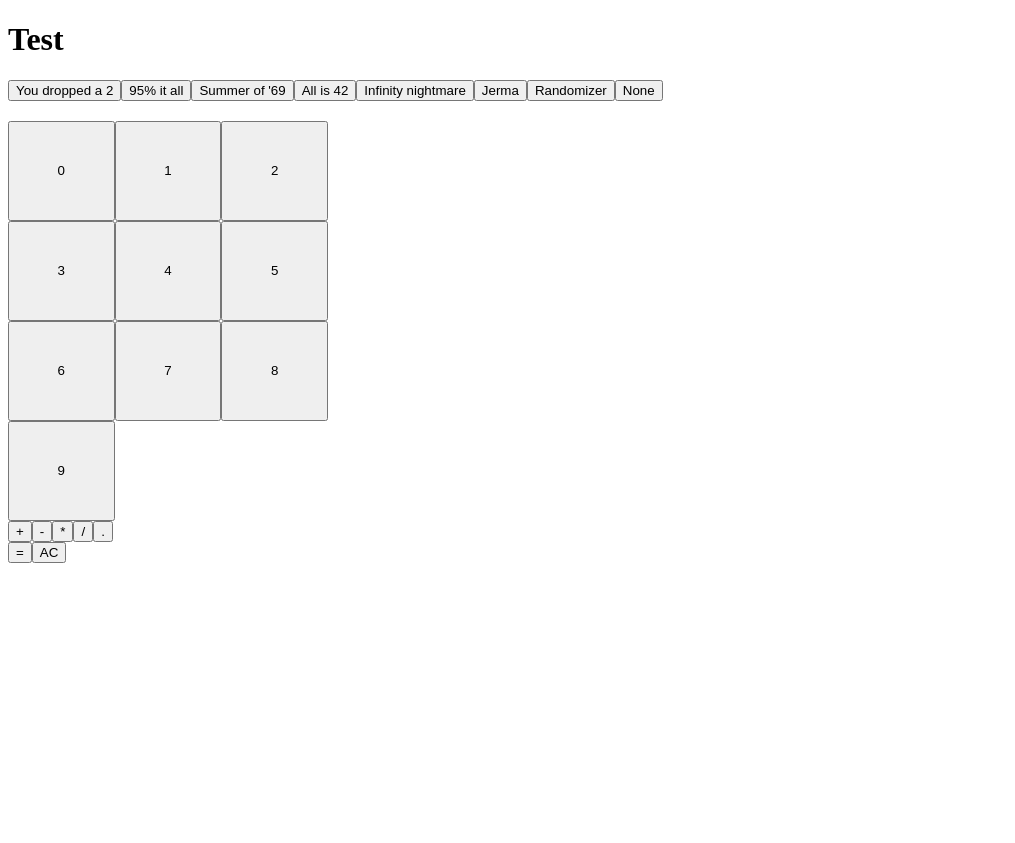
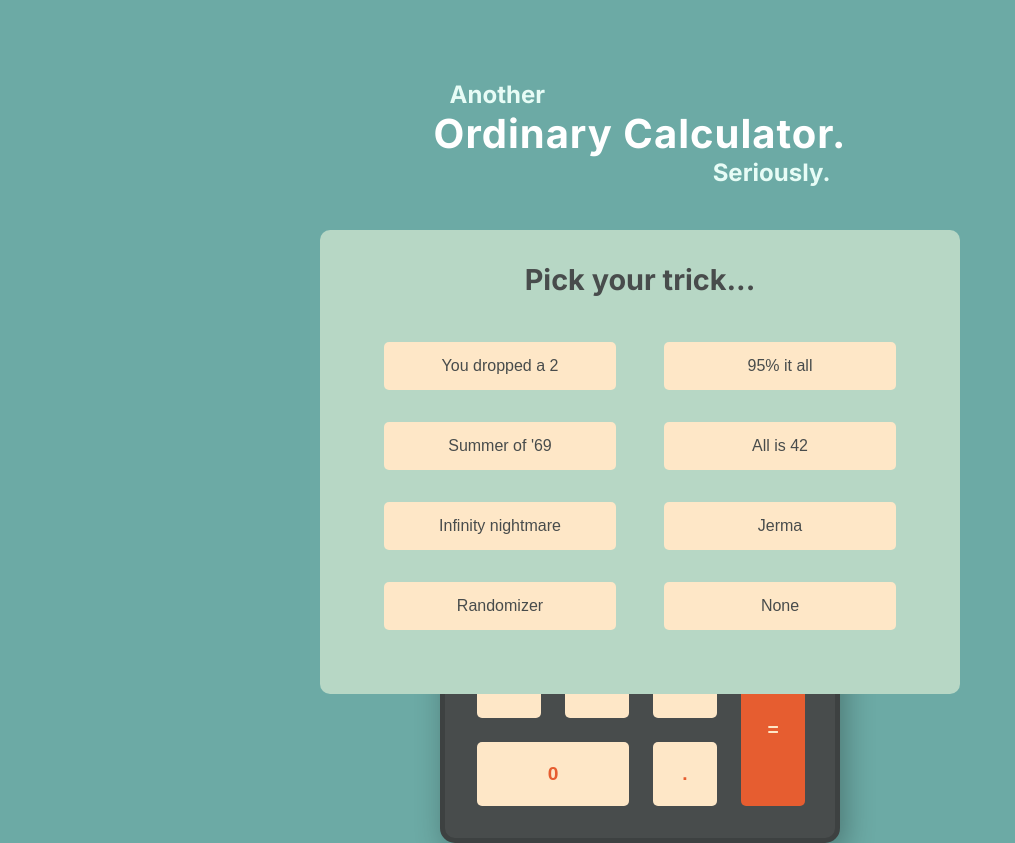
Before and after one commit to popoxta/evil-calculator, a React (Vite) app: page / in a window 1280 px wide. Shown: the whole page, without its empty margins (0-1015 px from the left). Before the commit the page ends 800 px from the top, so only its background shows below. Built offline with nearby package versions, Linux system fonts and the light colour scheme.

Commit message:
Add classes and styles

```diff
--- a/index.html
+++ b/index.html
@@ -9,5 +9,6 @@
   <body>
     <div id="root"></div>
     <script type="module" src="/src/main.tsx"></script>
+    <script src="https://kit.fontawesome.com/090f8001a3.js" crossorigin="anonymous"></script>
   </body>
 </html>
--- a/src/App.tsx
+++ b/src/App.tsx
@@ -4,6 +4,7 @@ import {useState} from "react";
 
 function App() {
     const [evil, setEvil] = useState({name: '', value: ''})
+    const [showEvil, setShowEvil] = useState(true)
 
     const evilOptions = [
         {name: 'You dropped a 2', value: '+2'},
@@ -15,17 +16,22 @@ function App() {
         {name: 'Randomizer', value: ''}
     ]
 
-    function handleSetEvil(newEvil) {
-        if (newEvil === false) return
+    function handleSetEvil(newEvil): void {
+        setShowEvil(false)
+        if (newEvil === null) return
         setEvil(newEvil)
     }
 
     return (
-        <>
-            <h1>Test</h1>
-            <EvilSelector handleClick={handleSetEvil} evilOptions={evilOptions}/>
+        <div className={'container'}>
+            <div className={'header'}>
+                <h2>Another</h2>
+                <h1>Ordinary Calculator.</h1>
+                <h2>Seriously.</h2>
+            </div>
+            {showEvil && <EvilSelector handleClick={handleSetEvil} evilOptions={evilOptions}/>}
             <Calculator evil={evil}/>
-        </>
+        </div>
     )
 }
 
--- a/src/components/AC.tsx
+++ b/src/components/AC.tsx
@@ -1,4 +1,4 @@
 export default function AC({handleClick}){
 
-    return <button onClick={handleClick} id={'ac'}>AC</button>
+    return <button className={'calculator-btn ac'} onClick={handleClick} id={'ac'}>AC</button>
 }
--- a/src/components/Buttons.tsx
+++ b/src/components/Buttons.tsx
@@ -7,7 +7,7 @@ export default function Buttons({handleClick}) {
             return (
                 <button
                     key={`btn-${i}`}
-                    className={'calculator-btn'}
+                    className={`calculator-btn number-${i}`}
                     id={i.toString()}
                     onClick={handleClick}>
                     {i}
@@ -15,10 +15,6 @@ export default function Buttons({handleClick}) {
             )
         })
 
+    return buttons
 
-    return (
-        <div className={'calculator-buttons'}>
-            {buttons}
-        </div>
-    )
 }
--- a/src/components/Calculator.tsx
+++ b/src/components/Calculator.tsx
@@ -2,7 +2,7 @@ import {useState} from "react";
 import Buttons from "./Buttons.tsx";
 import OperandButtons from "./OperandButtons.tsx";
 import Equals from "./Equals.tsx";
-import {evaluate, re} from "mathjs";
+import {evaluate} from "mathjs";
 import AC from "./AC.tsx";
 
 // yes this is my first time using ts, have mercy
@@ -53,16 +53,16 @@ export default function Calculator({evil}) {
     function calculate(): void {
         if (isNaN(+equation[equation.length - 1])) return
 
-        let valueToCalculate:string = equation.join('')
+        let valueToCalculate: string = equation.join('')
 
         if (evil.value === '42' || evil.value === '1969') valueToCalculate = evil.value
         else if (evil.name === 'Randomizer') valueToCalculate += randomModifier()
         else valueToCalculate += evil.value
 
-        setEquation([evaluate(valueToCalculate).toFixed(2).toString()])
+        setEquation([evaluate(valueToCalculate).toString()])
     }
 
-    function randomModifier(): string{
+    function randomModifier(): string {
         const operators: string[] = ['+', '-', '*', '/']
         const randomValue: string = operators[Math.floor(Math.random() * operators.length)]
         const randomNumber: string = (Math.random() * 100).toFixed(2)
@@ -75,7 +75,9 @@ export default function Calculator({evil}) {
 
     return (
         <main id={'calculator'}>
-            <h2 id={'calculator-screen'}>{equation}</h2>
+            <div className={'screen'}>
+                <h3 id={'calculator-screen'}>{equation}</h3>
+            </div>
             <Buttons handleClick={handleClick}/>
             <OperandButtons handleClick={handleClick}/>
             <Equals handleClick={calculate}/>
--- a/src/components/Equals.tsx
+++ b/src/components/Equals.tsx
@@ -1,3 +1,3 @@
 export default function Equals({handleClick}) {
-    return <button onClick={handleClick} id={'equals'}>=</button>
+    return <button onClick={handleClick} id={'equals'} className={'equals calculator-btn'}>=</button>
 }
--- a/src/components/EvilSelector.tsx
+++ b/src/components/EvilSelector.tsx
@@ -1,12 +1,15 @@
 export default function EvilSelector({evilOptions, handleClick}) {
 
     const options = evilOptions.map((option: { value: string, name: string }) => {
-        return <button onClick={() => handleClick(option)} key={option.name}>{option.name}</button>
+        return <button
+            className={'modal-btn'}
+            onClick={() => handleClick(option)} key={option.name}>{option.name}</button>
     })
 
     return <div className={'evil-modal'}>
+        <h3>Pick your trick...</h3>
         {options}
-        <button onClick={() => handleClick(false)}>None</button>
+        <button className={'none modal-btn'} onClick={() => handleClick(null)}>None</button>
     </div>
 
 }
--- a/src/components/OperandButtons.tsx
+++ b/src/components/OperandButtons.tsx
@@ -2,13 +2,13 @@ import {ReactElement} from "react";
 
 export default function OperandButtons({handleClick}) {
 
-    const operands: string[] = ['+', '-', '*', '/', '.']
+    const operands: string[] = ['/', '*', '-', '+', '.']
     const operandButtons: ReactElement[] = operands.map(
-        (op: string): ReactElement => {
+        (op: string, i: number): ReactElement => {
             return (
                 <button
                     key={`btn-${op}`}
-                    className={'operand-btn'}
+                    className={`operand-${i} calculator-btn`}
                     id={op}
                     onClick={handleClick}>
                     {op}
@@ -17,9 +17,6 @@ export default function OperandButtons({handleClick}) {
         }
     )
 
-    return (
-        <div className={'calculator-operands'}>
-            {operandButtons}
-        </div>
-    )
+    return operandButtons
+
 }
--- a/src/index.css
+++ b/src/index.css
@@ -1,9 +1,266 @@
+@import url('https://fonts.googleapis.com/css2?family=Inter:wght@400;500;700;900&display=swap');
+
+:root {
+    --teal: #6CAAA5;
+    --red: #E65D30;
+    --black: #484C4C;
+    --yellow: #FEE7C7;
+
+    font-family: "Inter", "Roboto Slab", Monospaced, sans-serif;
+}
+
+* {
+    box-sizing: border-box;
+}
+
+html, body {
+    margin: 0;
+    padding: 0;
+}
+
+body {
+    background-color: var(--teal);
+}
+
+h1 {
+    color: white;
+    font-size: 2.5rem;
+    letter-spacing: 1px;
+}
+
+h2 {
+    color: #e7fcf6;
+    font-size: 1.5rem;
+}
+
+/* CONTAINER */
+
+.container {
+    display: flex;
+    flex-direction: column;
+    justify-content: center;
+    align-items: center;
+
+    margin-top: 5rem;
+}
+
+/* HEADER */
+
+h1, h2, h3 {
+    font-weight: bold;
+    margin: 0;
+    padding: 0;
+}
+
+.header > h2:first-of-type {
+    margin-left: 1rem;
+}
+
+.header > h2:last-of-type {
+    text-align: right;
+    margin-right: 1rem;
+}
+
+/* CALCULATOR */
+
+#calculator {
+    background-color: var(--black);
+    border: 5px solid rgba(0, 0, 0, 15%);
+    border-radius: 15px;
+    box-shadow: 5px 10px 30px 0 rgba(0,0,0,0.3);
+    display: grid;
+    grid-template-columns: repeat(4, 1fr);
+    grid-template-rows: repeat(4, 1fr);
+    grid-gap: 1.5rem;
+    width: 25rem;
+    height: 37rem;
+    padding: 2rem;
+    margin-top: 4rem;
+}
+
+.screen {
+    background-color: var(--yellow);
+    border-radius: 5px;
+    display: flex;
+    justify-content: flex-end;
+    align-items: center;
+    grid-column: 1 / 5;
+    grid-row: 1;
+    padding: 0.5rem 1rem;
+
+    white-space: nowrap;
+    overflow: hidden;
+}
+
+.screen > h3 {
+    color: var(--red);
+    font-size: 1.8rem;
+}
+
+.calculator-btn {
+    color: var(--red);
+    background-color: var(--yellow);
+    border: 3px solid transparent;
+    border-radius: 5px;
+    font-size: 1.2rem;
+    font-weight: bold;
+    min-width: 4rem;
+    min-height: 4rem;
+    aspect-ratio: 1 / 1;
+    cursor: pointer;
+    transition: border 100ms ease-in-out;
+}
+
+.calculator-btn:hover {
+    border: 3px solid var(--red);
+}
+
+.ac {
+    color: var(--yellow);
+    background-color: var(--red);
+    grid-row: 2;
+    grid-column: 1 / 3;
+    aspect-ratio: initial;
+}
+
+.ac:hover {
+    border: 3px solid var(--yellow);
+}
+
+.operand-0 {
+    grid-row: 2;
+    grid-column: 3;
+}
+
+.operand-1 {
+    grid-row: 2;
+    grid-column: 4;
+}
+
+.operand-2 {
+    grid-row: 3;
+    grid-column: 4;
+}
+.operand-3 {
+    grid-row: 4;
+    grid-column: 4;
+}
+.operand-4 {
+    grid-row: 6;
+    grid-column: 3;
+}
+
+.equals {
+    color: var(--yellow);
+    background-color: var(--red);
+    grid-row: 5 / 7;
+    grid-column: 4;
+    aspect-ratio: initial;
+}
+
+.equals:hover {
+    border: 3px solid var(--yellow);
+}
+
+.number-0 {
+    grid-column: 1 / 3;
+    grid-row: 6;
+    aspect-ratio: initial;
+}
+
+.number-1 {
+    grid-column: 3;
+    grid-row: 5;
+}
+
+.number-2 {
+    grid-column: 2;
+    grid-row: 5;
+}
+
+.number-3 {
+    grid-column: 1;
+    grid-row: 5;
+}
+
+.number-4 {
+    grid-column: 1;
+    grid-row: 4;
+}
+
+.number-5 {
+    grid-column: 2;
+    grid-row: 4;
+}
+
+.number-6 {
+    grid-column: 3;
+    grid-row: 4;
+}
+
+.number-7 {
+    grid-column: 1;
+    grid-row: 3;
+}
+
+.number-8 {
+    grid-column: 2;
+    grid-row: 3;
+}
 
 
-.calculator-buttons {
+.number-9 {
+    grid-column: 3;
+    grid-row: 3;
+}
+
+/* EVIL */
+
+.evil-modal {
+    border-radius: 10px;
+    position: absolute;
+    background-color: #b7d7c5;
     display: grid;
-    grid-template-columns: 1fr 1fr 1fr;
-    grid-template-rows: 1fr 1fr 1fr 1fr;
-    max-width: 20rem;
-    height: 25rem;
+    grid-template-columns: repeat(2, 1fr);
+    grid-template-rows: repeat(5, 1fr);
+    grid-gap: 2rem;
+    grid-column-gap: 3rem;
+    width: 40rem;
+    padding: 2rem 4rem 4rem;
 }
+
+.evil-modal > h3 {
+    color: var(--black);
+    font-size: 1.8rem;
+    grid-column: 1 / 3;
+    text-align: center;
+}
+
+.modal-btn {
+    color: var(--black);
+    background-color: var(--yellow);
+    border: 3px solid transparent;
+    border-radius: 5px;
+    font-size: 1rem;
+    font-weight: 500;
+    cursor: pointer;
+    transition: border 100ms ease-in-out;
+    height: 3rem;
+}
+
+.modal-btn:hover {
+    border: 3px solid var(--teal);
+}
+
+
+@media only screen and (max-width: 750px) {
+:root {
+    font-size: 12px;
+}
+    .evil-modal {
+        max-width: 100%;
+        padding-left: 1rem;
+        padding-right: 1rem;
+    }
+
+}
```
